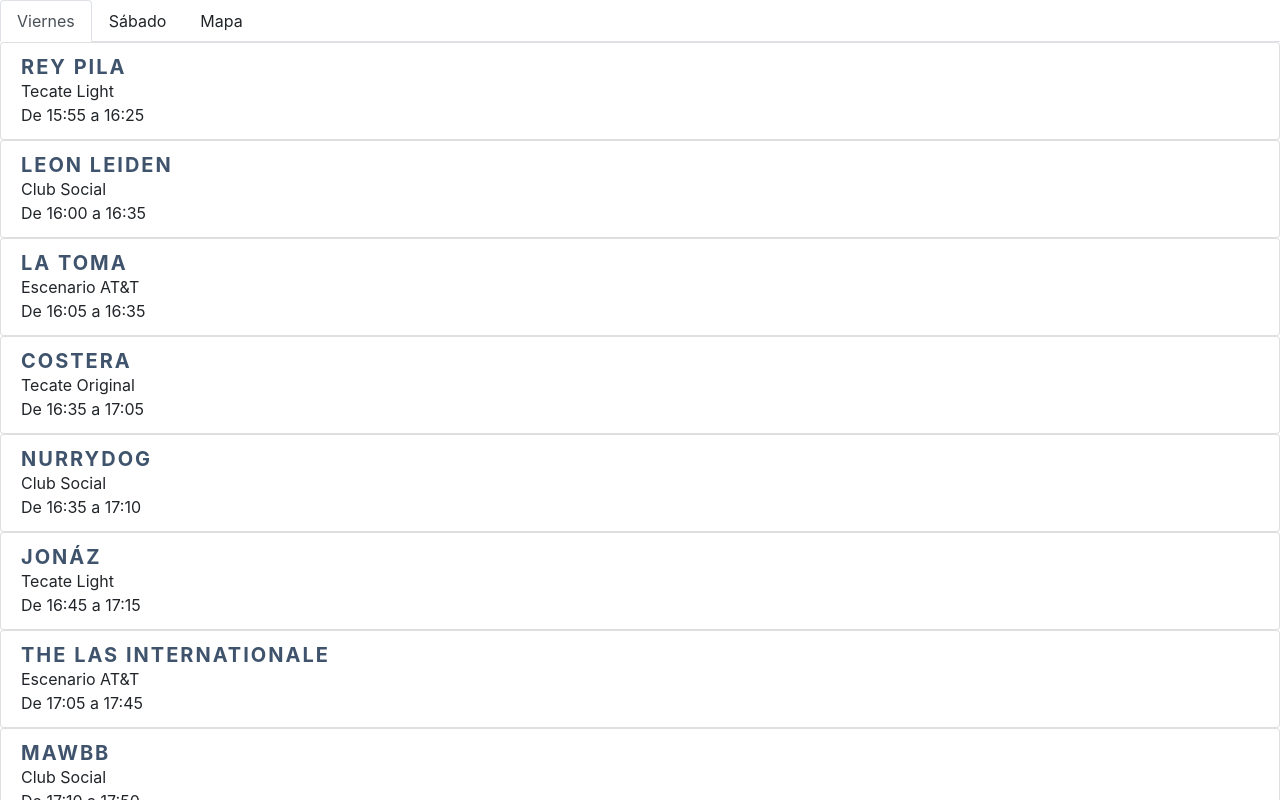
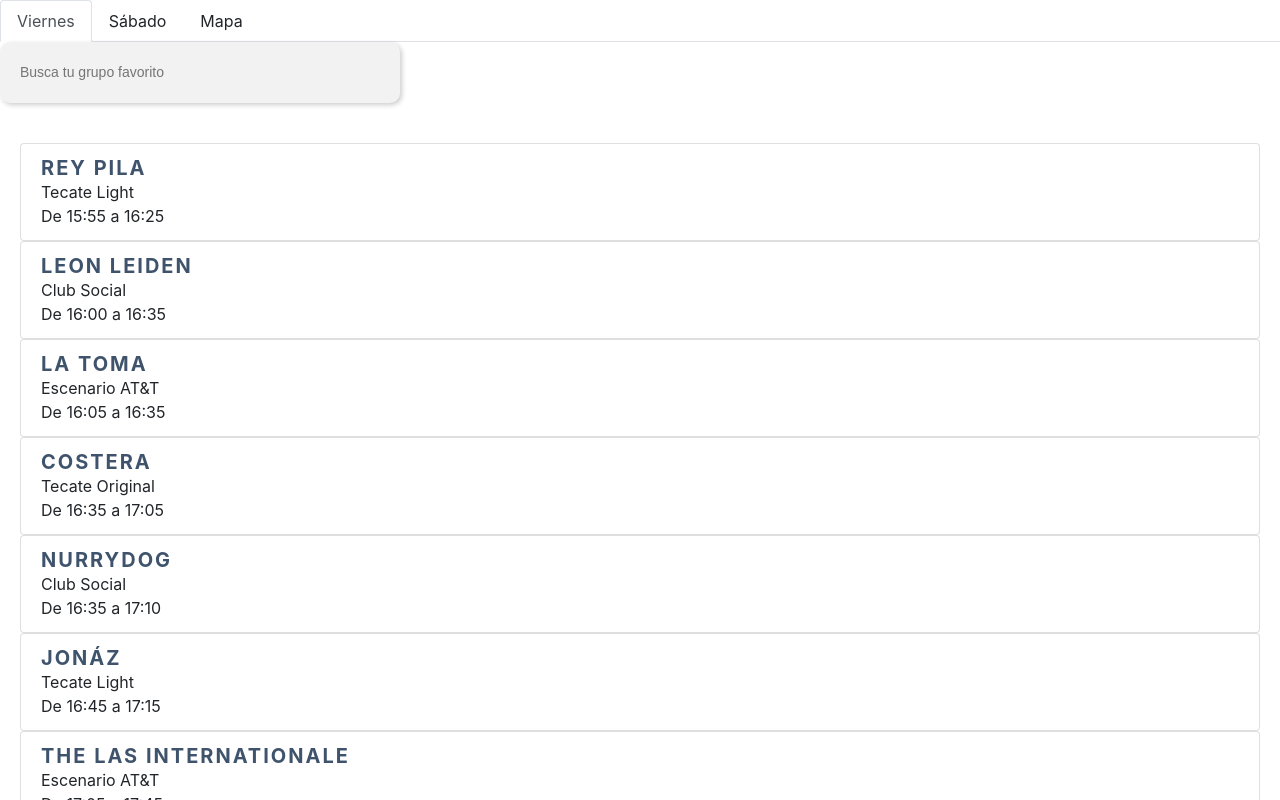
Before and after one commit to luisfbn/palnorte2018, a React (Create React App) app: page / in a window 1280 px wide. Shown: the top 800 px of the page. Built offline with nearby package versions, Linux system fonts and the light colour scheme.

Commit message:
Filtro de artista

```diff
--- a/src/components/grupo.js
+++ b/src/components/grupo.js
@@ -5,6 +5,7 @@ import './grupo.css';
 
 function Grupo(props) {
   return (
+
    <ul className="list-group">
       <li className="list-group-item justify-content-between">
       <h2 className="Grupo-title">{props.ArtistaGrupo}</h2>
--- a/src/components/grupos.css
+++ b/src/components/grupos.css
@@ -1,5 +1,5 @@
 .Grupos {
   overflow: hidden;
-  padding: 20px 0 20px 20px;
+  padding: 20px 20px 20px 20px;
   background: white;
 }
--- a/src/components/grupos.js
+++ b/src/components/grupos.js
@@ -1,13 +1,16 @@
-import React from 'react';
+import React, { Component } from 'react';
 import Grupo from './grupo';
 import './grupos.css';
-//import Search from '../../widgets/containers/search';
+
 
 function Grupos(props) {
-  //console.log(props.dia)
+
+  //console.log(props.dia);
+  //console.log(props.artistaGrupo);
+
   return (
-    <div className="Categories">
 
+    <div className="Grupos">
       {
         props.grupos
           .sort((a, b) => {
@@ -15,20 +18,24 @@ function Grupos(props) {
                               var b1 = new Date(a.fecha.substring(6, 10), a.fecha.substring(3, 5)-1, a.fecha.substring(0, 2), a.inicio.split(':')[0], a.inicio.split(':')[1], 0);
                               return a1>b1 ? -1 : a1<b1 ? 1 : 0;
                           })
-          .filter(gpo => {return gpo.dia === props.dia})
+          .filter(gpo => {return gpo.dia === (props.dia == 1 ? "viernes" : "sabado")})
+          .filter(gpo => {return gpo.ArtistaGrupo.toString().toLowerCase().indexOf(props.artistaGrupo.toString().toLowerCase()) > -1 || props.artistaGrupo === ''})
+          //https://developer.mozilla.org/es/docs/Web/JavaScript/Referencia/Objetos_globales/Array/filter
+          //this.input.value
           .map((item) =>{
 
           return (
             <Grupo
               key={item.ID}
               {...item}
-              handleOpenModal={props.handleOpenModal}
+              //handleOpenModal={this.handleOpenModal}
             />
           )
         })
       }
     </div>
   )
+
 }
 
 export default Grupos
--- a/src/index.js
+++ b/src/index.js
@@ -7,12 +7,10 @@ import Home from './pages/containers/home';
 import registerServiceWorker from './registerServiceWorker';
 
 const homeContainer = document.getElementById('root')
-const iframe = '<iframe src="https://www.google.com/maps/d/embed?mid=1jiRE_a9vL6WB8T7bIBRLo0dmyAYrwz_Z&ll=25.681284259118854%2C-100.28404542998919&z=17" width="640" height="480"></iframe>'
+const iframe = '<iframe src="https://www.google.com/maps/d/embed?mid=1jiRE_a9vL6WB8T7bIBRLo0dmyAYrwz_Z&ll=25.681284259118854%2C-100.28404542998919&z=17" width="100%" style="min-height:90vh" height="100%"></iframe>'
 
 ReactDOM.render( <Home data={ data } iframe={ iframe } />, homeContainer);
 registerServiceWorker();
-
-
 
 
 //https://www.google.com/maps/d/viewer?mid=1jiRE_a9vL6WB8T7bIBRLo0dmyAYrwz_Z&ll=25.680459982959647%2C-100.28252729968676&z=16
--- /dev/null
+++ b/src/pages/containers/home.css
@@ -0,0 +1,9 @@
+.nav-link {
+    cursor: pointer
+  }
+
+  .Home {
+    /* display: flex; */
+    /* margin: 0 auto; */
+    min-height: 100vh;
+  }
--- a/src/pages/containers/home.js
+++ b/src/pages/containers/home.js
@@ -2,7 +2,7 @@ import React, { Component } from 'react';
 import HomeLayout from '../components/home-layout';
 import Grupos from '../../components/grupos';
 import Mapa from '../components/mapa';
-
+import './home.css';
 import Related from '../components/related';
 //import logo from '../../logo.svg';
 import HandleError from '../../error/containers/handle-error';
@@ -11,21 +11,58 @@ import 'bootstrap/dist/css/bootstrap.min.css';
 import { Nav, NavItem, NavLink, TabContent,TabPane,Row, Col, Card, CardTitle, CardText, Button  } from 'reactstrap';
 import classnames from 'classnames';
 
-
+//import Search from '../../widgets/containers/search';
+import Search from '../../widgets/components/search';
 
 class Home extends Component {
     constructor(props) {
         super(props);
 
+        this.state = {};
+        this.grupos = props.data.grupos
+        //this.dia = props.dia
+        //this.handleOpenModal = props.handleOpenModal
+
         this.toggle = this.toggle.bind(this);
+
         this.state = {
-            activeTab: '1'
+            activeTab: '1',
+            artistaGrupo: ''
         };
 
-    // console.log("ok")
-    // console.log(this.props)
-    // console.log("end")
+        // Toggle the state every second
+          // setInterval(() => {
+          //   this.setState({ artistaGrupo: this.state.artistaGrupo });
+          // }, 1000);
+
     }
+
+
+
+  handleSubmit = event => {
+    event.preventDefault();
+    //console.log(this.input.value, 'submit')
+
+  }
+
+  setInputRef = element => {
+    this.input = element;
+  }
+
+  handleInputChange = event => {
+    //console.log(event.target.value, 'ok')
+
+    this.setState({ artistaGrupo: event.target.value });
+
+
+    // this.setState({
+    //   artistaGrupo: event.target.value.toString().toLowerCase()//.replace(' ', ' ')
+
+    // })
+    // console.log(this.state.value)
+  }
+
+
 
     toggle(tab) {
         if (this.state.activeTab !== tab) {
@@ -66,16 +103,29 @@ class Home extends Component {
             </NavLink>
           </NavItem>
         </Nav>
+
+
+
         <TabContent activeTab={this.state.activeTab}>
 
 
           <TabPane tabId="1">
             <Row>
               <Col sm="12">
+
+              <Search
+                    setRef={this.setInputRef}
+                    handleSubmit={this.handleSubmit}
+                    handleChange={this.handleInputChange}
+                    value={this.state.artistaGrupo}
+                  />
+
               <Grupos
                 grupos={this.props.data.grupos}
-                dia={'viernes'}
+                dia={this.state.activeTab}
+                artistaGrupo={this.state.artistaGrupo}
                 />
+
               </Col>
             </Row>
           </TabPane>
@@ -84,10 +134,23 @@ class Home extends Component {
           <TabPane tabId="2">
             <Row>
             <Col sm="12">
-            <Grupos
+
+
+                <Search
+                    setRef={this.setInputRef}
+                    handleSubmit={this.handleSubmit}
+                    handleChange={this.handleInputChange}
+                    value={this.state.artistaGrupo}
+                  />
+
+              <Grupos
                 grupos={this.props.data.grupos}
-                dia={"sabado"}
+                dia={this.state.activeTab}
+                artistaGrupo={this.state.artistaGrupo}
                 />
+
+
+
             </Col>
             </Row>
           </TabPane>
--- /dev/null
+++ b/src/widgets/components/search.css
@@ -0,0 +1,23 @@
+.Search {
+  max-width: 400px;
+  margin-top: 0px;
+  margin-bottom: 20px;
+
+}
+
+.Search-input {
+  background: #f2f2f2;
+  padding: 20px;
+  font-size: 14px;
+  font-family: Arial;
+  width: 100%;
+  border-radius: 10px;
+  border:none;
+  outline: 0;
+  transition: .2s;
+  box-shadow: 2px 2px 5px rgba(0,0,0,.2);
+}
+
+.Search-input:focus {
+  box-shadow: 0 0 10px rgba(0,0,0,.5);
+}
--- /dev/null
+++ b/src/widgets/components/search.js
@@ -0,0 +1,26 @@
+import React from 'react';
+import './search.css';
+// function Search(props) {
+//   return (
+//     <form action=""></form>
+//   )
+// }
+
+const Search = (props) => (
+  <form
+    className="Search"
+    onSubmit={props.handleSubmit}
+  >
+    <input
+      ref={props.setRef}
+      type="text"
+      placeholder="Busca tu grupo favorito"
+      className="Search-input"
+      name="search"
+      onChange={props.handleChange}
+      value={props.value}
+    />
+  </form>
+)
+
+export default Search
--- /dev/null
+++ b/src/widgets/containers/search.js
@@ -0,0 +1,34 @@
+import React, { Component } from 'react';
+import Search from '../components/search';
+
+class SearchContainer extends Component {
+  state = {
+    value: ''
+  }
+  handleSubmit = event => {
+    event.preventDefault();
+    //console.log(this.input.value, 'submit')
+
+  }
+  setInputRef = element => {
+    this.input = element;
+  }
+  handleInputChange = event => {
+    this.setState({
+      value: event.target.value.replace(' ', ' ')
+    })
+    //console.log(this.input.value)
+  }
+  render() {
+    return (
+      <Search
+        setRef={this.setInputRef}
+        handleSubmit={this.handleSubmit}
+        handleChange={this.handleInputChange}
+        value={this.state.value}
+      />
+    )
+  }
+}
+
+export default SearchContainer;
```
Also changed, not shown: src/widgets/components/modal.css (added, +32 -0 lines), src/widgets/components/modal.js (added, +14 -0 lines), src/widgets/containers/modal.js (added, +13 -0 lines).
